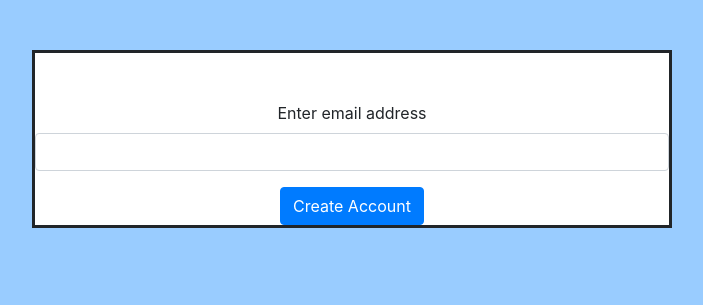
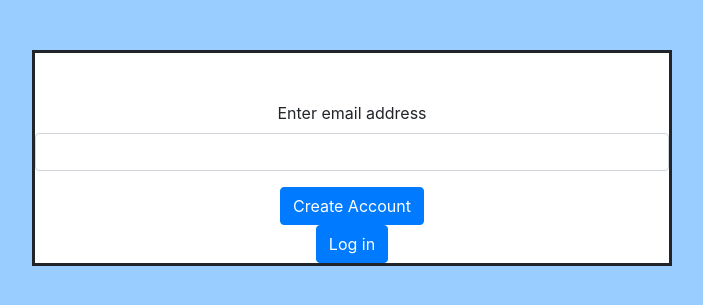
Before and after one commit to Trollicorn/QUAFplus, a Flask app: page /register in a window 1280 px wide. Shown: the top 305 px of the page, without its empty margins (288-991 px from the left). Run offline with Flask 2, Linux system fonts and the light colour scheme; some libraries are stand-ins or nearby versions.

Commit message:
switch between register/login

```diff
--- a/QUAFplus/templates/login.html
+++ b/QUAFplus/templates/login.html
@@ -27,6 +27,9 @@
 		</div>
 		<button type="submit" class="btn btn-primary">Login</button>
 	  </form>
+    <form method="post" action="/register">
+      <button type="submit" class="btn btn-primary">Create an Account</button>
+    </form>
 	</div>
   </body>
 </html>
--- a/QUAFplus/templates/signup.html
+++ b/QUAFplus/templates/signup.html
@@ -23,6 +23,9 @@
 		</div>
 		<button type="submit" class="btn btn-primary">Create Account</button>
 	  </form>
+    <form method="post" action="/login">
+      <button type="submit" class="btn btn-primary">Log in</button>
+    </form>
 	</div>
 	<script src="https://code.jquery.com/jquery-3.3.1.slim.min.js" integrity="sha384-q8i/X+965DzO0rT7abK41JStQIAqVgRVzpbzo5smXKp4YfRvH+8abtTE1Pi6jizo" crossorigin="anonymous"></script>
 	<script src="https://cdnjs.cloudflare.com/ajax/libs/popper.js/1.14.7/umd/popper.min.js" integrity="sha384-UO2eT0CpHqdSJQ6hJty5KVphtPhzWj9WO1clHTMGa3JDZwrnQq4sF86dIHNDz0W1" crossorigin="anonymous"></script>
```
